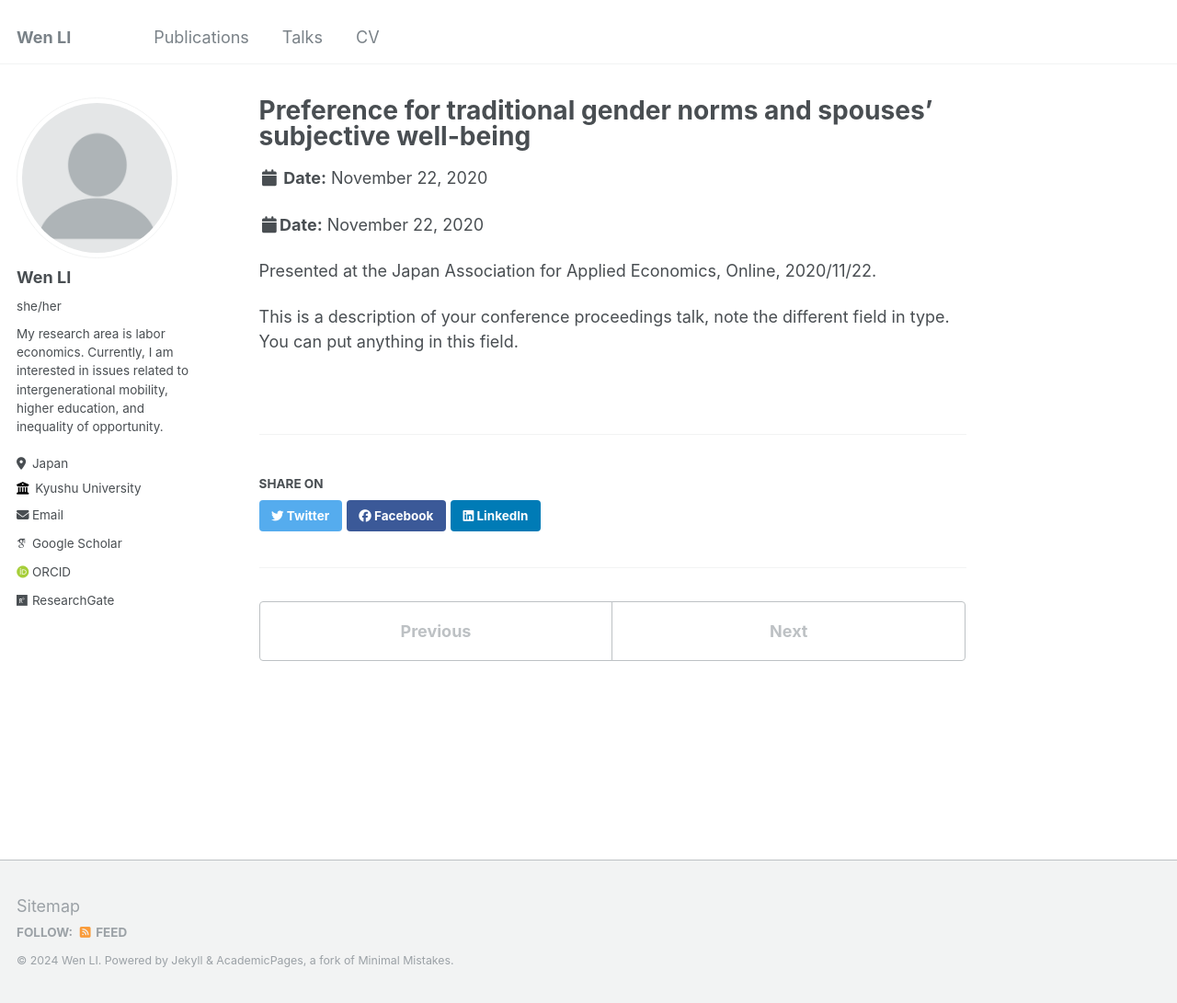
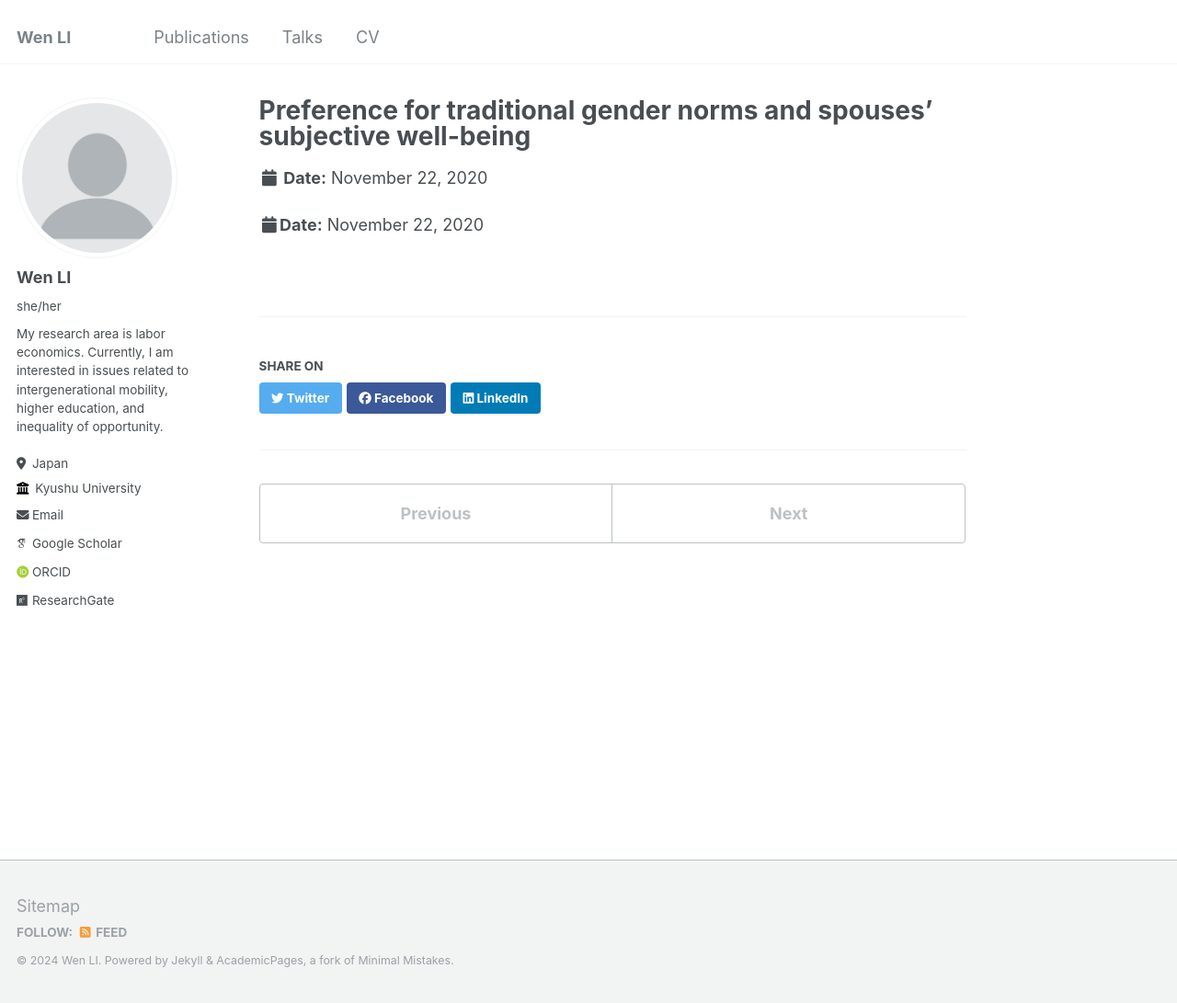
Before and after one commit to wenli-econ/wenli-econ.github.io, a Jekyll site: the page built from _talks/2020-11-22-talk-5.md, in a window 1280 px wide and 1091 px high. Shown: the whole window at 92% size. Built offline with Jekyll 4.4.1, drawn with Linux system fonts in a browser that asks for light colours; some web fonts are replaced.

Commit message:
Update 2020-11-22-talk-5.md

```diff
--- a/_talks/2020-11-22-talk-5.md
+++ b/_talks/2020-11-22-talk-5.md
@@ -7,6 +7,8 @@ date: 2020-11-22
 venue: "Japan Association for Applied Economics, Online"
 ---
 
-Presented at the Japan Association for Applied Economics, Online, 2020/11/22.
+<!--
+#[More information here](http://exampleurl.com)
 
-This is a description of your conference proceedings talk, note the different field in type. You can put anything in this field.
+#This is a description of your tutorial, note the different field in type. This is a markdown files that can be all markdown-ified like any other post. Yay markdown!
+-->
```
